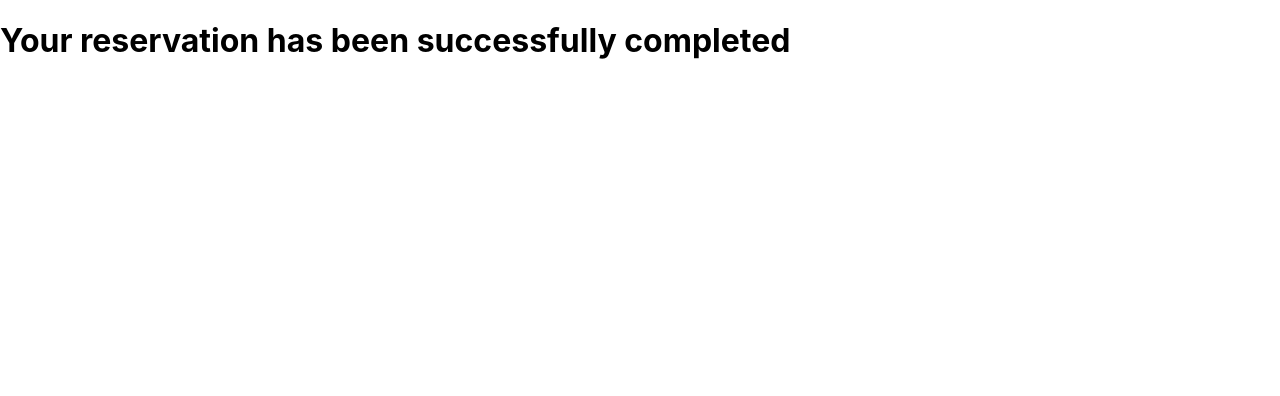
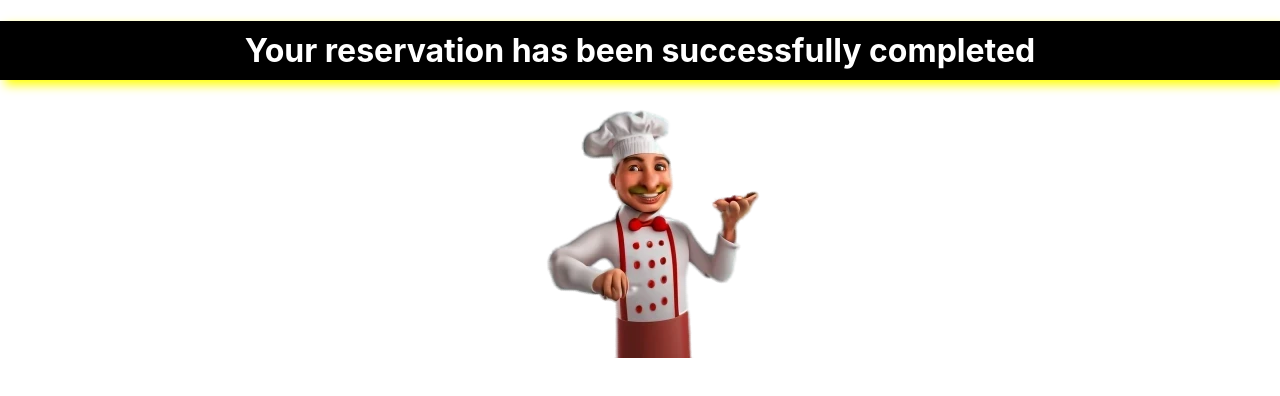
Before and after one commit to NaivoRZK/capstone-0, a React (Create React App) app: page /confirmForm in a window 1280 px wide. Shown: the top 396 px of the page. Built offline with nearby package versions, Linux system fonts and the light colour scheme; a web font is replaced by a local one.

Commit message:
update style components confirmForm

```diff
--- a/src/App.css
+++ b/src/App.css
@@ -314,7 +314,7 @@ img[alt="picture notatin etoile"] {
 
 }
 
-.section3{
+.testimonials{
   display: flex;
   flex-wrap: wrap;
   background-color: #282c34;
@@ -325,13 +325,13 @@ img[alt="picture notatin etoile"] {
 
 
 }
-.section3 h1 {
+.testimonials h1 {
   flex-basis: 100%; /* Force le titre à occuper toute la largeur de la ligne */
  }
 
 
 
-.section3 article{
+.testimonials article{
   height:300px;
   background-color:white;
   margin: 15px;
@@ -425,4 +425,22 @@ img[alt="picture food the local Ltle lemon"] {
  footer ul{
   list-style-type: none;
 
+
+
  }
+
+ /* Style pour le page de confirmation */
+ .confirmationPage {
+  max-width: 100%;
+  text-align: center;
+
+ }
+
+ .confirmationPage h1{
+  background-color: black; /* Fond noir */
+  color: white; /* Couleur du texte */
+  padding: 10px; /* Espacement interne pour mieux voir l'ombre */
+  box-shadow: 5px 5px 10px yellow;
+
+
+ }
--- a/src/BookingForm.js
+++ b/src/BookingForm.js
@@ -95,7 +95,7 @@ export default function BookingForm({date,setDate,
           <option>Birthday</option>
           <option>Anniversary</option>
         </select>
-        <input type="submit" value="Make Your reservation" id="btn-reservation" disabled={!isFormValid} />
+        <input type="submit" value="Make Your reservation" id="btn-reservation" disabled={!true} />
       </form>
     </>
   );
--- a/src/ConfirmForm.js
+++ b/src/ConfirmForm.js
@@ -1,15 +1,17 @@
 import './App.css';
+import confirm from './confirm.png'
 
 
 
 export default function ConfirmForm() {
     return (
         <>
+          <div className='confirmationPage'>
 
 
              <h1>Your reservation has been successfully completed</h1>
-
-
+             <img  src={confirm} alt='picture for confirmation reservation'/>
+             </div>
 
 
         </>
--- a/src/Testimonials.js
+++ b/src/Testimonials.js
@@ -54,7 +54,7 @@ export default function Testimonials() {
      ]
     return(
         <>
-        <section className='section3'>
+        <section className='testimonials' aria-label='testimonials'>
         <h1>Testimonials</h1>
 
         {infoTestimonials.map(item => (
```
Also changed, not shown: src/confirm.png (added).
